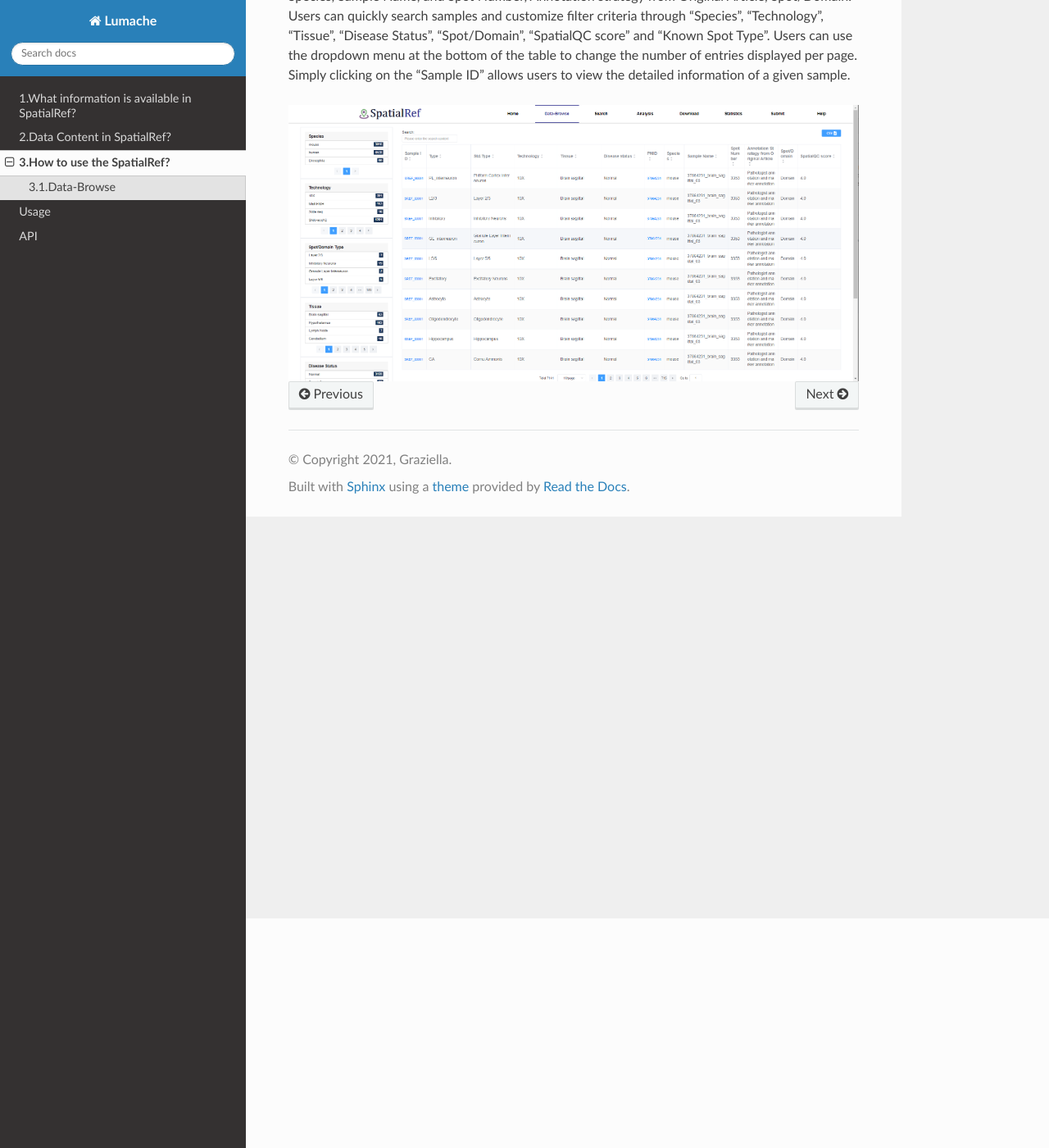
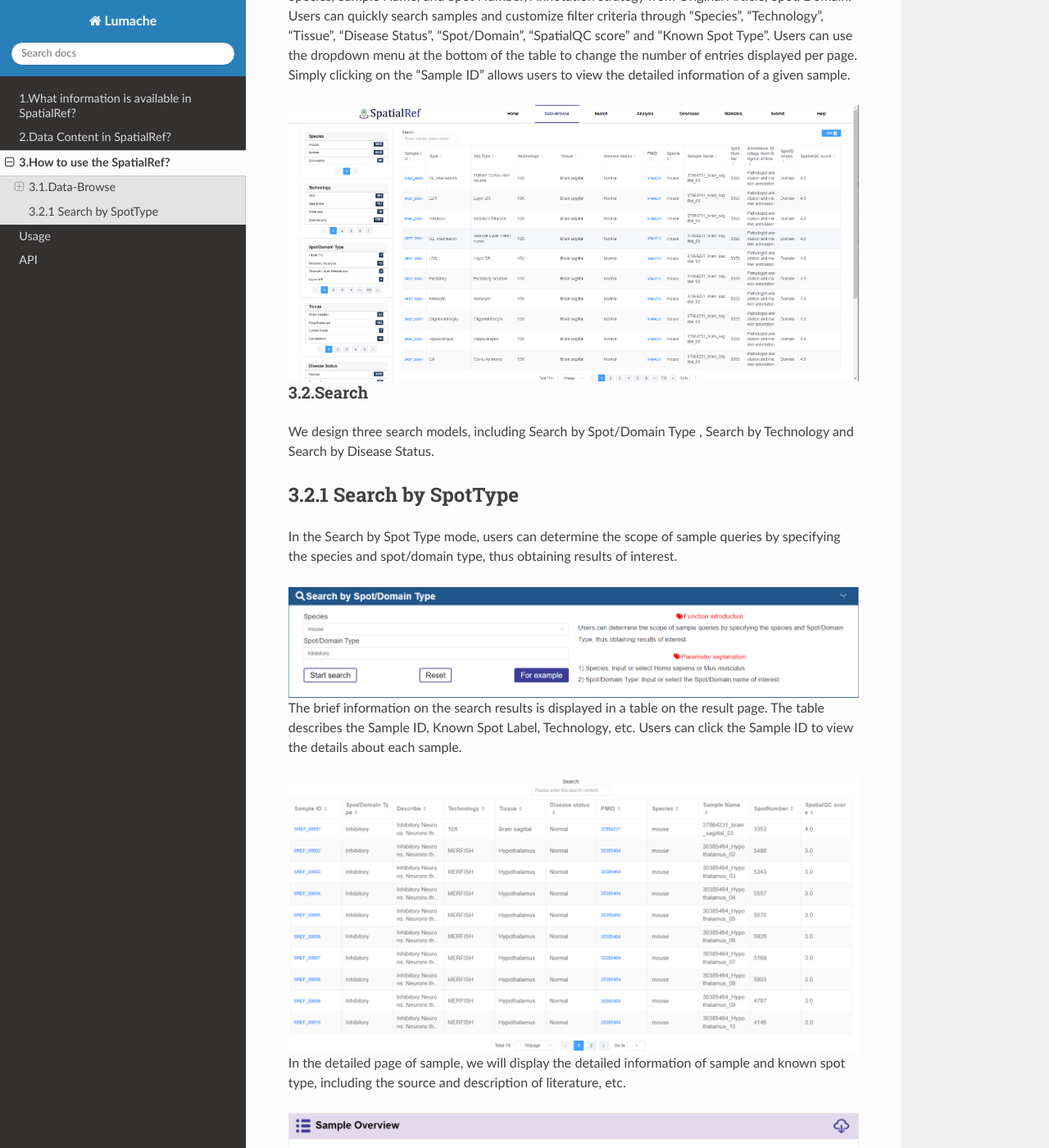
Before and after one commit to lngL9/lng, a Sphinx documentation site: the page built from docs/source/browse.rst, in a window 1280 px wide and 1400 px high, scrolled down 280 px. Shown: the whole window at 82% size. Built offline with Sphinx 7.4.7 and the Read the Docs theme 3.1.0, drawn with Linux system fonts in a browser that asks for light colours; pages that are not in the unit, such as notebooks, are missing from menus.

Commit message:
Update browse.rst

```diff
--- a/docs/source/browse.rst
+++ b/docs/source/browse.rst
@@ -7,3 +7,27 @@
 .. image:: ../Browse.png
    :align: center
    :alt: Browse
+
+3.2.Search
+------------------
+We design three search models, including Search by Spot/Domain Type , Search by Technology and Search by Disease Status.
+
+3.2.1 Search by SpotType
+^^^^^^^^^^^^^^^^^^^^^
+In the Search by Spot Type mode, users can determine the scope of sample queries by specifying the species and spot/domain type, thus obtaining results of interest.
+
+.. image:: ../Search1.png
+   :align: center
+   :alt: Search1
+
+The brief information on the search results is displayed in a table on the result page. The table describes the Sample ID, Known Spot Label, Technology, etc. Users can click the Sample ID to view the details about each sample.
+
+.. image:: ../Search2.png
+   :align: center
+   :alt: Search2
+
+In the detailed page of sample, we will display the detailed information of sample and known spot type, including the source and description of literature, etc.
+
+.. image:: ../Search3.png
+   :align: center
+   :alt: Search3
```
